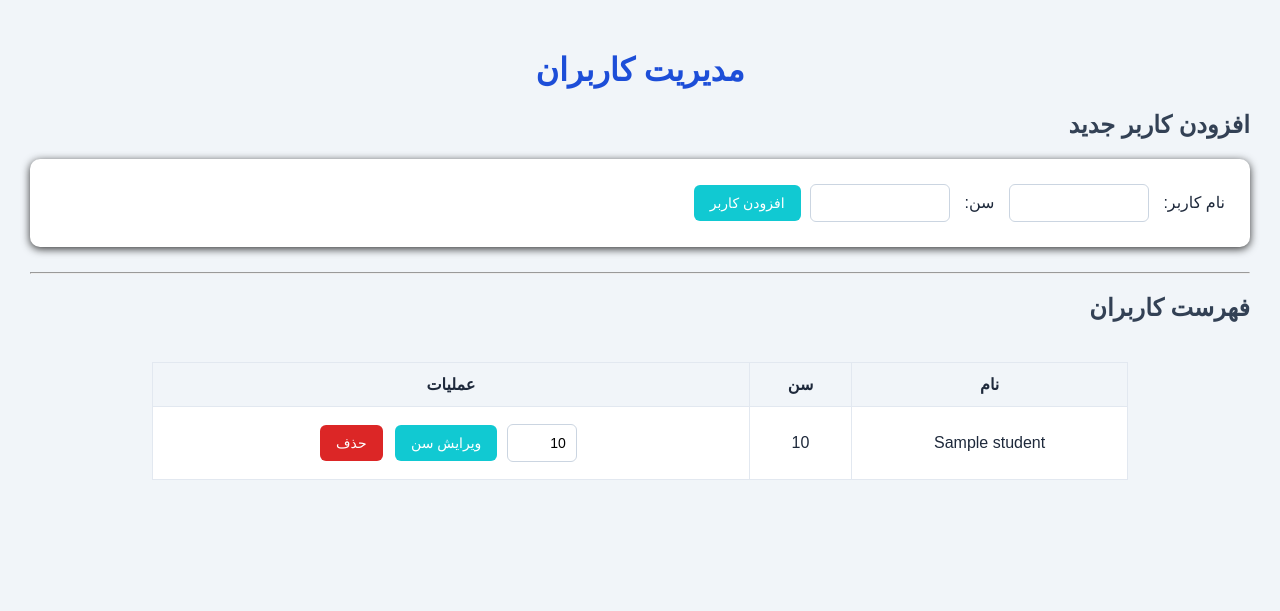
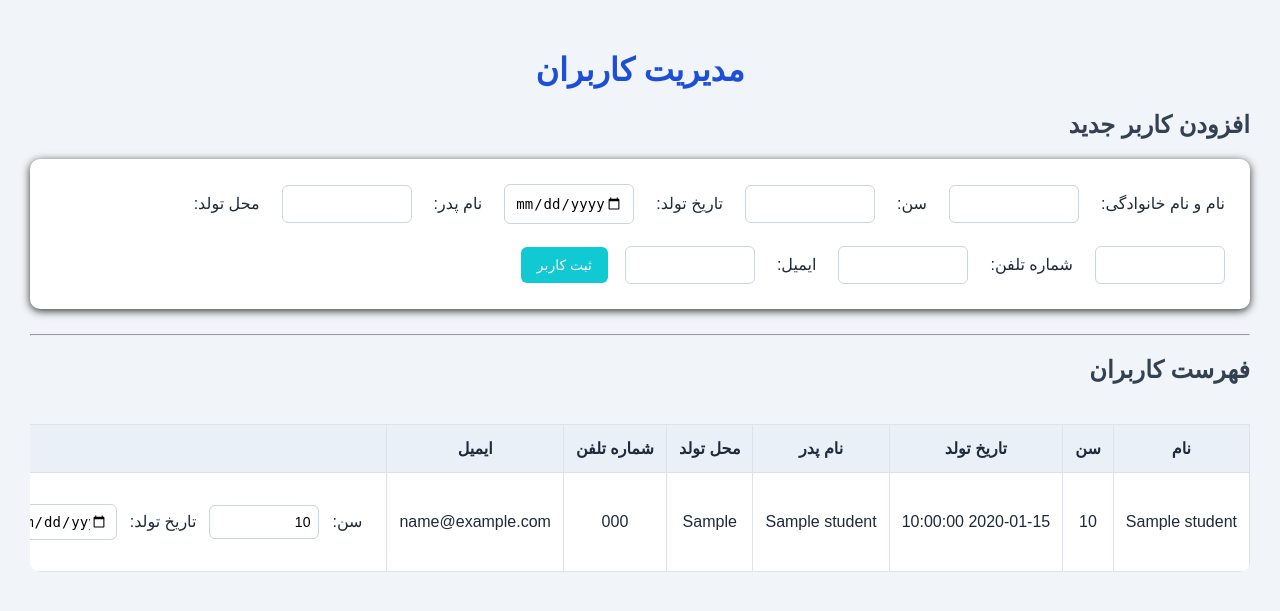
Before and after one commit to jahouei38854298-spec/fastapi_takmil, a FastAPI app: page / in a window 1280 px wide. Shown: the top 611 px of the page. Run offline with FastAPI, Linux system fonts and the light colour scheme; a database or web service that is not in the repository returns one stand-in record (values such as "Sample title").

Commit message:
add_tools

```diff
--- a/main.py
+++ b/main.py
@@ -7,9 +7,15 @@
 from fastapi import FastAPI, HTTPException, Query, Request, Form
 from fastapi.responses import HTMLResponse,RedirectResponse
 from fastapi.templating import Jinja2Templates
-from pydantic import BaseModel, Field
+from pydantic import BaseModel, Field,EmailStr
 from database import students_collection
 from fastapi.staticfiles import StaticFiles
+from datetime import date, datetime
+
+
+
+
+
 
 app = FastAPI()
 app.mount("/static", StaticFiles(directory="static"), name="static")
@@ -28,10 +34,16 @@ def get_students_from_db():
     )
 
 
+
+
 class Student(BaseModel):
     name: str = Field(min_length=2, max_length=50)
     age: int = Field(ge=0, le=120)
-
+    birth_date: date
+    father_name: str = Field(min_length=2, max_length=50)
+    birth_place: str = Field(min_length=2, max_length=100)
+    phone: str = Field(pattern=r"^98\d{9}$")
+    email: EmailStr
 
 
 
@@ -54,12 +66,26 @@ def home(request: Request):
 
 
 
+
 @app.post("/students/add")
 def add_student_from_page(
     name: str = Form(..., min_length=2, max_length=50),
-    age: int = Form(..., ge=0, le=120)
+    age: int = Form(..., ge=0, le=120),
+    birth_date: date = Form(...),
+    father_name: str = Form(..., min_length=2, max_length=50),
+    birth_place: str = Form(..., min_length=2, max_length=100),
+    phone: str = Form(..., pattern=r"^98\d{9}$"),
+    email: EmailStr = Form(...)
 ):
-    student = Student(name=name, age=age)
+    student = Student(
+        name=name,
+        age=age,
+        birth_date=birth_date,
+        father_name=father_name,
+        birth_place=birth_place,
+        phone=phone,
+        email=email
+    )
 
     existing_student = students_collection.find_one(
         {"name": student.name}
@@ -72,13 +98,11 @@ def add_student_from_page(
         )
 
     students_collection.insert_one(
-        student.model_dump()
+        student.model_dump(mode="json")
     )
 
-    return RedirectResponse(
-        url="/",
-        status_code=303
-    )
+    return RedirectResponse(url="/", status_code=303)
+
 
 
 
@@ -88,11 +112,26 @@ def add_student_from_page(
 @app.post("/students/{name}/edit")
 def edit_student_from_page(
     name: str,
-    age: int = Form(..., ge=0, le=120)
+    age: int = Form(..., ge=0, le=120),
+    birth_date: date = Form(...),
+    father_name: str = Form(..., min_length=2, max_length=50),
+    birth_place: str = Form(..., min_length=2, max_length=100),
+    phone: str = Form(..., pattern=r"^98\d{9}$"),
+    email: EmailStr = Form(...)
 ):
+    updated_student = Student(
+        name=name,
+        age=age,
+        birth_date=birth_date,
+        father_name=father_name,
+        birth_place=birth_place,
+        phone=phone,
+        email=email
+    )
+
     result = students_collection.update_one(
         {"name": name},
-        {"$set": {"age": age}}
+        {"$set": updated_student.model_dump(mode="json")}
     )
 
     if result.matched_count == 0:
@@ -101,10 +140,8 @@ def edit_student_from_page(
             detail="student not found"
         )
 
-    return RedirectResponse(
-        url="/",
-        status_code=303
-    )
+    return RedirectResponse(url="/", status_code=303)
+
 
 
 
@@ -235,6 +272,7 @@ def get_student(name: str):
 
 
 
+
 @app.post("/students")
 def create_student(student: Student):
 
@@ -249,10 +287,12 @@ def create_student(student: Student):
         )
 
     students_collection.insert_one(
-        student.model_dump()
+        student.model_dump(mode="json")
     )
 
-    return student
+    return student.model_dump(mode="json")
+
+
 
 
 
@@ -266,7 +306,7 @@ def update_student(name: str, student: Student):
 
     result = students_collection.update_one(
         {"name": name},
-        {"$set": {"age": student.age}}
+        {"$set": student.model_dump(mode="json")}
     )
 
     if result.matched_count == 1:
--- a/requirements.txt
+++ b/requirements.txt
@@ -3,6 +3,7 @@ annotated-types==0.8.0
 anyio==4.15.1
 click==8.5.0
 dnspython==2.8.0
+email-validator==2.3.0
 exceptiongroup==1.3.1
 fastapi==0.141.1
 greenlet==3.5.6
--- a/static/style.css
+++ b/static/style.css
@@ -45,7 +45,7 @@ button:hover{
 }
 
 table{
-    width: 80%; margin: 0 auto;
+    width: 100%; margin: 0 auto;
     border-collapse: collapse;
     background-color: white;
     margin-top: 20px;
@@ -161,3 +161,98 @@ input {
 input:focus {
     border-color: #2563eb;
 }
+
+
+
+
+/* جلوگیری از فشرده‌شدن جدول */
+.table-container {
+    width: 100%;
+    overflow-x: auto;
+    margin-top: 20px;
+    border-radius: 10px;
+}
+
+/* تنظیم ظاهر جدول */
+.table-container table {
+    width: max-content;
+    min-width: 100%;
+    border-collapse: collapse;
+    background-color: white;
+}
+
+/* مرتب‌کردن سلول‌ها */
+.table-container th,
+.table-container td {
+    padding: 14px 12px;
+    text-align: center;
+    vertical-align: middle;
+    white-space: nowrap;
+}
+
+/* جلوگیری از شکستن نوشته‌های عنوان */
+.table-container th {
+    background-color: #eaf0f8;
+    font-weight: bold;
+}
+
+/* جداکردن ردیف‌های جدول */
+.table-container td,
+.table-container th {
+    border: 1px solid #dce3ed;
+}
+
+/* فرم ویرایش هر کاربر */
+.table-container td form {
+    display: flex;
+    flex-wrap: nowrap;
+    align-items: center;
+    gap: 8px;
+    width: max-content;
+    padding: 8px;
+}
+
+/* ورودی‌های فرم ویرایش */
+.table-container td input {
+    width: 110px;
+    min-width: 110px;
+    box-sizing: border-box;
+    padding: 8px;
+}
+
+/* دکمه‌های جدول */
+.table-container td button {
+    flex-shrink: 0;
+    white-space: nowrap;
+    padding: 10px 14px;
+}
+
+/* فاصلهٔ مناسب بین بخش‌های صفحه */
+.add-form {
+    display: flex;
+    flex-wrap: wrap;
+    align-items: center;
+    gap: 12px;
+    padding: 20px;
+}
+
+/* ورودی‌های فرم ثبت */
+.add-form input {
+    width: 130px;
+    box-sizing: border-box;
+}
+
+/* نمایش بهتر در موبایل */
+@media (max-width: 768px) {
+    .table-container {
+        overflow-x: auto;
+    }
+
+    .table-container table {
+        min-width: 1100px;
+    }
+
+    .add-form {
+        align-items: stretch;
+    }
+}
--- a/templates/index.html
+++ b/templates/index.html
@@ -15,75 +15,73 @@
     <!-- فرم افزودن کاربر جدید -->
     <h2>افزودن کاربر جدید</h2>
 
+
 <form action="/students/add" method="post" class="add-form">
+    <label for="name">نام و نام خانوادگی:</label>
+    <input type="text" id="name" name="name" required minlength="2" maxlength="50">
 
-        <label for="new_name">نام کاربر:</label>
+    <label for="age">سن:</label>
+    <input type="number" id="age" name="age" required min="0" max="120">
 
-        <input
-            type="text"
-            id="new_name"
-            name="name"
-            minlength="2"
-            maxlength="50"
-            required
-        >
+    <label for="birth_date">تاریخ تولد:</label>
+    <input type="date" id="birth_date" name="birth_date" required>
 
-        <label for="new_age">سن:</label>
+    <label for="father_name">نام پدر:</label>
+    <input type="text" id="father_name" name="father_name" required minlength="2" maxlength="50">
 
-        <input
-            type="number"
-            id="new_age"
-            name="age"
-            min="0"
-            max="120"
-            required
-        >
+    <label for="birth_place">محل تولد:</label>
+    <input type="text" id="birth_place" name="birth_place" required minlength="2" maxlength="100">
 
-        <button type="submit">
-            افزودن کاربر
-        </button>
+    <label for="phone">شماره تلفن:</label>
+    <input type="tel" id="phone" name="phone" pattern "^98\d{9}$" required>
 
+    <label for="email">ایمیل:</label>
+    <input type="email" id="email" name="email" required>
+
+    <button type="submit">ثبت کاربر</button>
 </form>
+
 
     <hr>
 
     <!-- جدول کاربران -->
     <h2>فهرست کاربران</h2>
 
+
 <div class="table-container">
-    <table border="1" cellpadding="10">
-
+    <table>
         <thead>
             <tr>
                 <th>نام</th>
                 <th>سن</th>
-                <th>عملیات</th>
+                <th>تاریخ تولد</th>
+                <th>نام پدر</th>
+                <th>محل تولد</th>
+                <th>شماره تلفن</th>
+                <th>ایمیل</th>
+                <th>ویرایش سن</th>
+                <th>حذف</th>
             </tr>
         </thead>
 
         <tbody>
-
             {% for student in students %}
-
             <tr>
-
-                <td>
-                    {{ student.name }}
-                </td>
-
-                <td>
-                    {{ student.age }}
-                </td>
+                <td>{{ student.name }}</td>
+                <td>{{ student.age }}</td>
+                <td>{{ student.get('birth_date', '-') }}</td>
+                <td>{{ student.get('father_name', '-') }}</td>
+                <td>{{ student.get('birth_place', '-') }}</td>
+                <td>{{ student.get('phone', '-') }}</td>
+                <td>{{ student.get('email', '-') }}</td>
 
                 <td>
 
-                    <!-- فرم ویرایش سن -->
 <form
     action="/students/{{ student.name }}/edit"
     method="post"
-                        style="display: inline;"
 >
-
+    <label>سن:</label>
     <input
         type="number"
         name="age"
@@ -93,34 +91,70 @@
         required
     >
 
-                        <button type="submit">
-                            ویرایش سن
-                        </button>
-
-                    </form>
-
-                    <!-- فرم حذف کاربر -->
-                    <form
-                        action="/students/{{ student.name }}/delete"
-                        method="post"
-                        style="display: inline;"
+    <label>تاریخ تولد:</label>
+    <input
+        type="date"
+        name="birth_date"
+        value="{{ student.get('birth_date', '') }}"
+        required
     >
 
-                        <button type="submit" class="delete-button">
-                            حذف
-                        </button>
+    <label>نام پدر:</label>
+    <input
+        type="text"
+        name="father_name"
+        value="{{ student.get('father_name', '') }}"
+        required
+    >
 
+    <label>محل تولد:</label>
+    <input
+        type="text"
+        name="birth_place"
+        value="{{ student.get('birth_place', '') }}"
+        required
+    >
+
+    <label>شماره تلفن:</label>
+    <input
+        type="tel"
+        name="phone"
+        value="{{ student.get('phone', '') }}"
+        required
+    >
+
+    <label>ایمیل:</label>
+    <input
+        type="email"
+        name="email"
+        value="{{ student.get('email', '') }}"
+        required
+    >
+
+    <button type="submit">ذخیره تغییرات</button>
 </form>
 
                 </td>
 
+                <td>
+                    <form
+                        action="/students/{{ student.name }}/delete"
+                        method="post"
+                    >
+                        <button
+                            type="submit"
+                            class="delete-button"
+                        >
+                            حذف
+                        </button>
+                    </form>
+                </td>
             </tr>
+            {% endfor %}
+        </tbody>
+    </table>
+</div>
 
-            {% endfor %}
-
-        </tbody>
-        <div>
-    </table>
 
 </body>
 
```
Also changed, not shown: README.md. Lines whose indentation alone changed are shown as unchanged.
